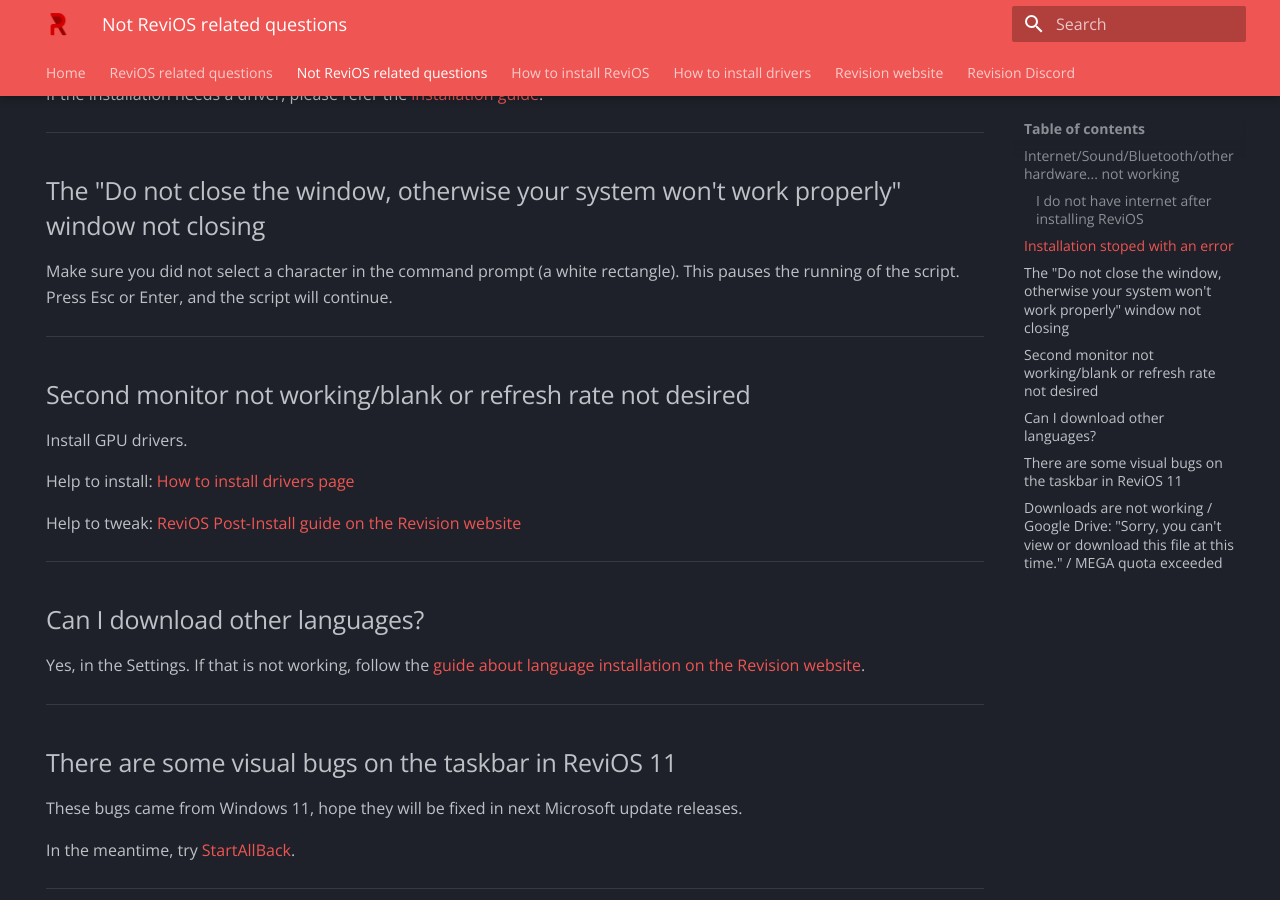
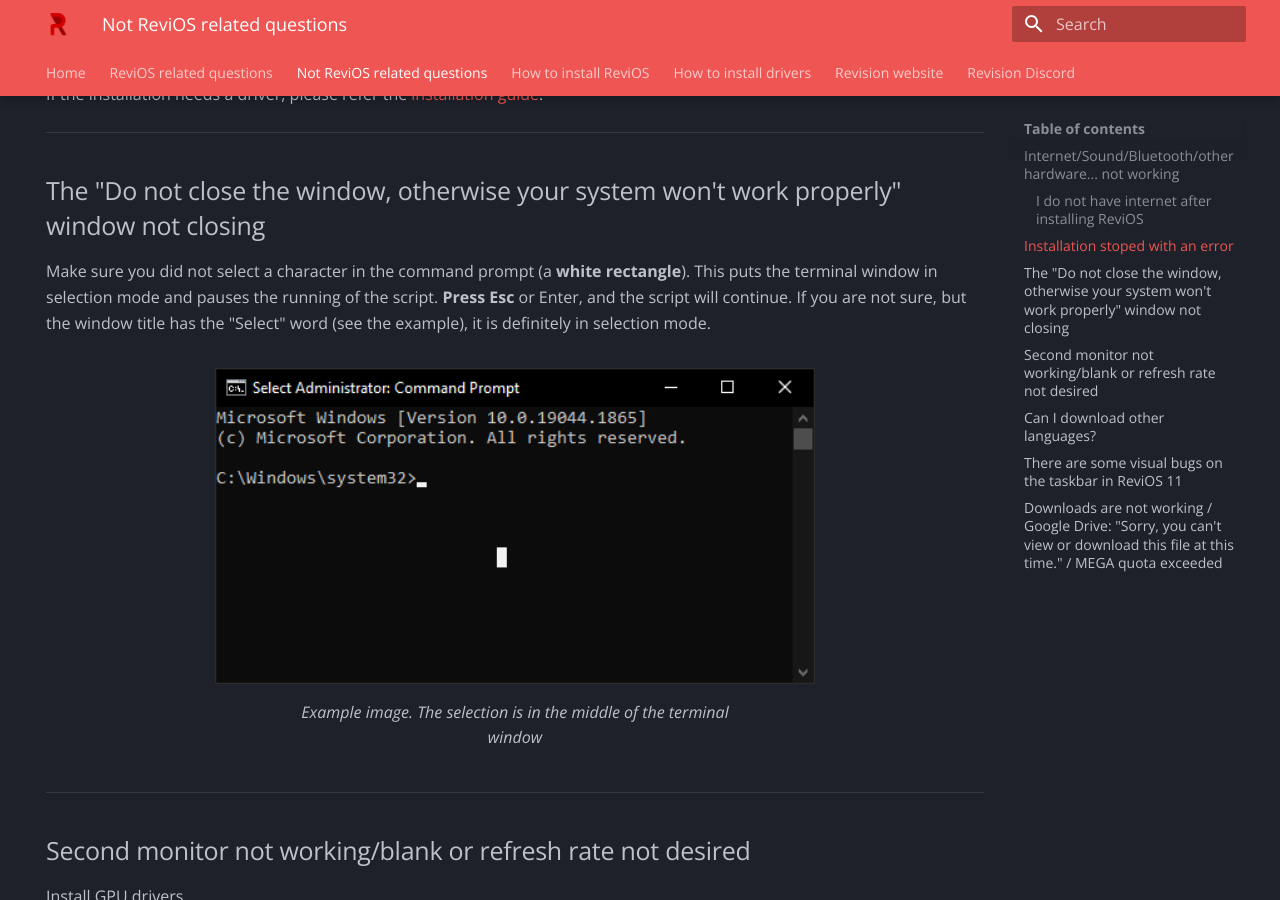
Before and after one commit to dkovacs24/ReviOS_faq, an MkDocs documentation site: the page built from docs/not-related.md, in a window 1280 px wide and 900 px high, scrolled down 603 px. Built offline with MkDocs 1.6.1 and Material for MkDocs 9.7.7, drawn with Linux system fonts in a browser that asks for light colours.

Commit message:
sec.bat pause example image

```diff
--- a/docs/not-related.md
+++ b/docs/not-related.md
@@ -36,7 +36,12 @@
 
 ## The "Do not close the window, otherwise your system won't work properly" window not closing
 
-Make sure you did not select a character in the command prompt (a white rectangle). This pauses the running of the script. Press Esc or Enter, and the script will continue.
+Make sure you did not select a character in the command prompt (a **white rectangle**). This puts the terminal window in selection mode and pauses the running of the script. **Press Esc** or Enter, and the script will continue. If you are not sure, but the window title has the "Select" word (see the example), it is definitely in selection mode.
+
+<figure markdown>
+  ![Example image](img/cmd.png){ width="600" }
+  <figcaption>Example image. The selection is in the middle of the terminal window</figcaption>
+</figure>
 
 ---
 
```
Also changed, not shown: docs/img/cmd.png (added).
